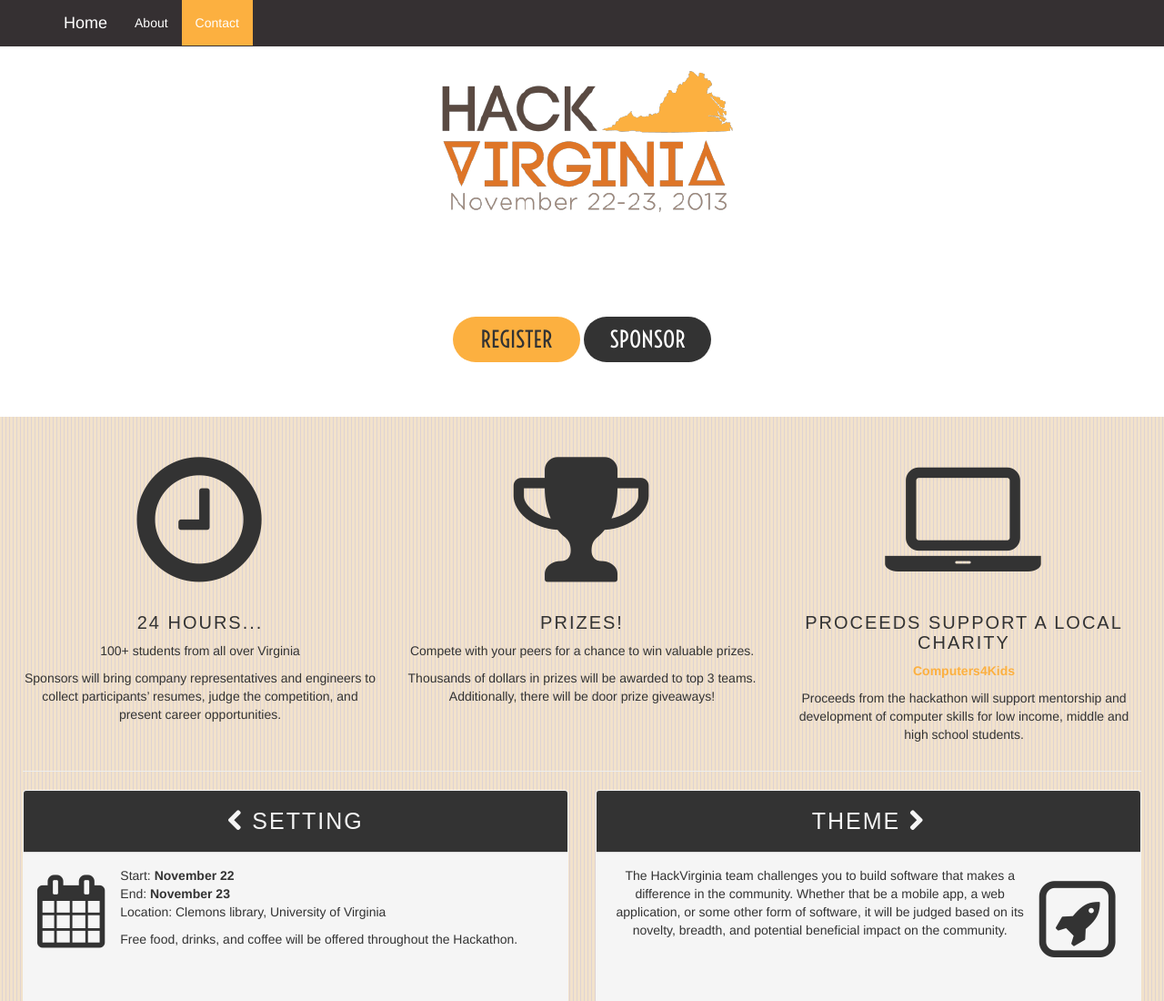
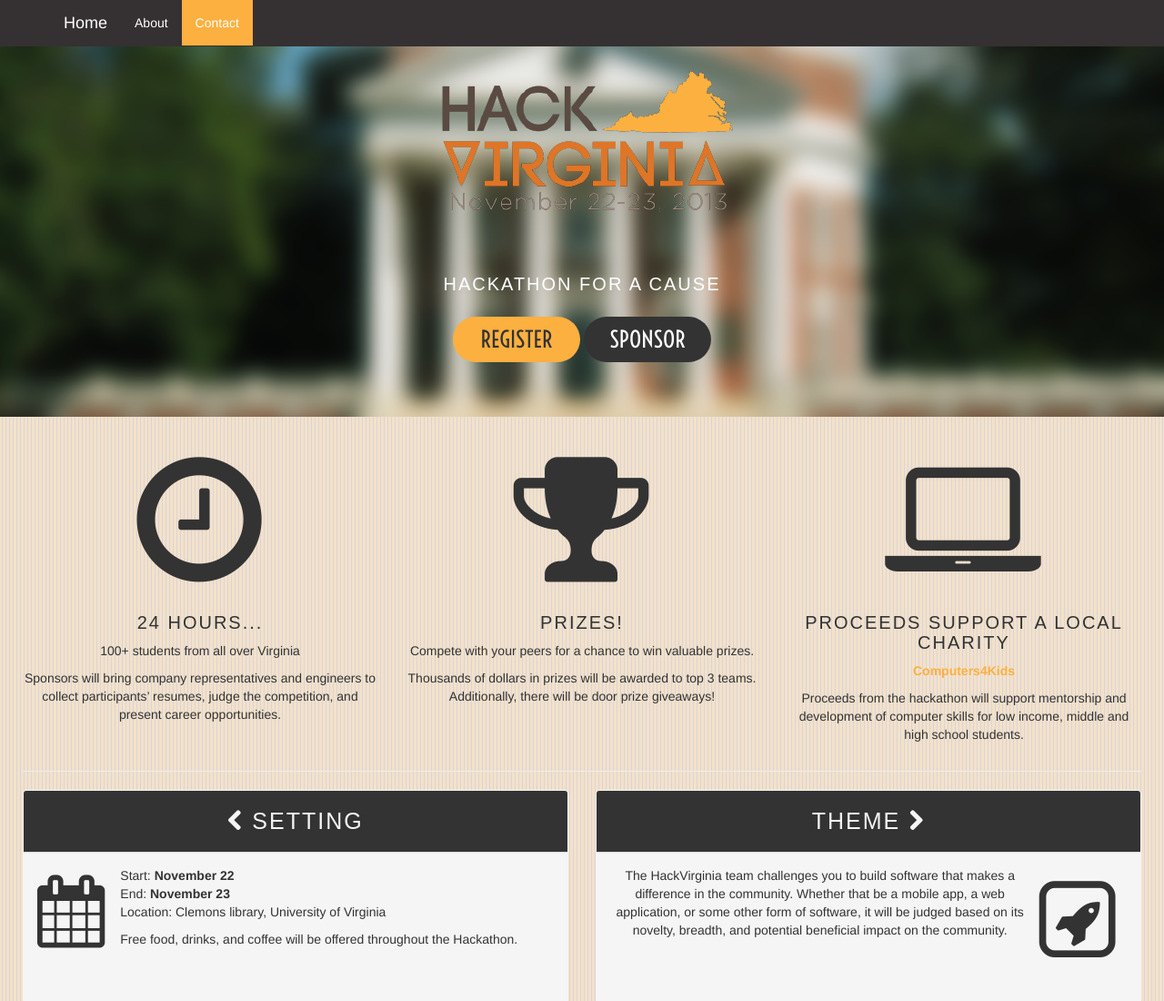
Before and after one commit to patrick-ryan/hackuva.github.io, a plain HTML site: page index.html in a window 1280 px wide. Shown: the top 1100 px of the page at 91% size. Drawn offline with nearby package versions, Linux system fonts and the light colour scheme; some icons are missing.

Commit message:
fixed background pic

```diff
--- a/css/main.css
+++ b/css/main.css
@@ -77,7 +77,7 @@
 .header {
   text-align:center;
   width:100%;
-  background:url('img/uva_bg_1.png') no-repeat center center fixed;
+  background:url('../img/uva_bg_1.png') no-repeat center center fixed;
   -webkit-background-size: cover;
   -moz-background-size: cover;
   -o-background-size: cover;
```
